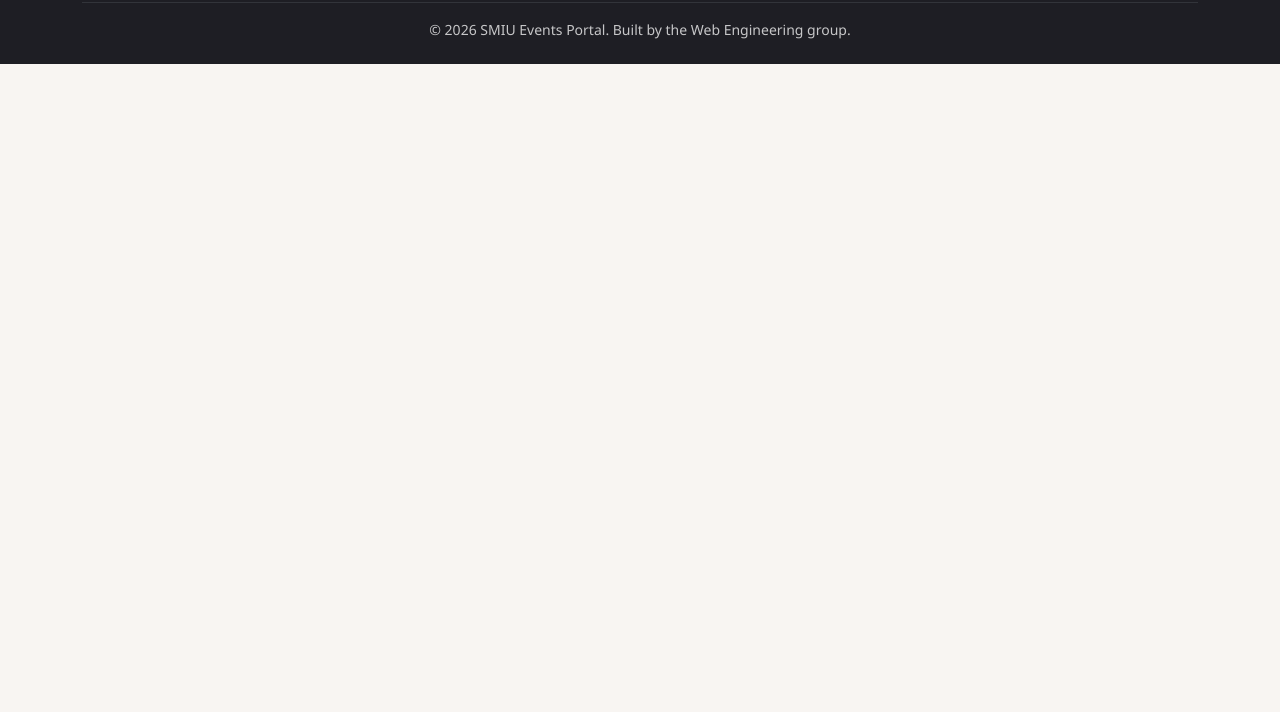
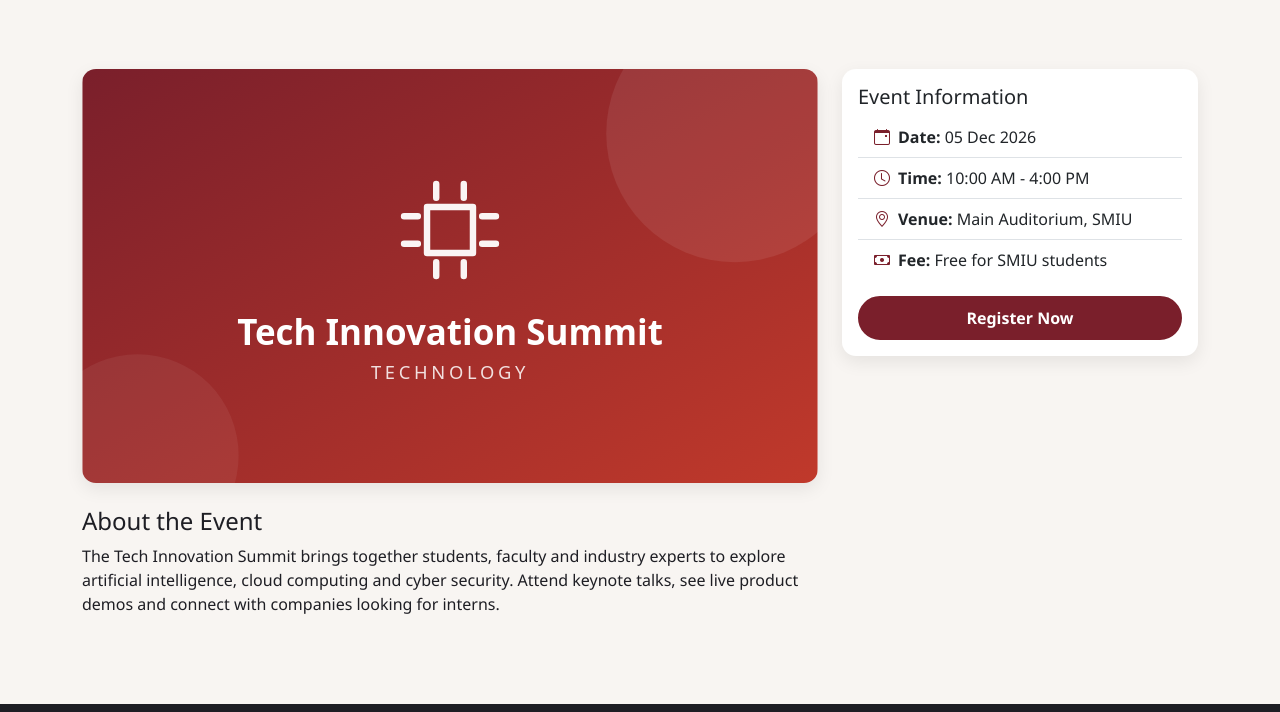
Before and after one commit to hunain0408-cloud/smiu-events-portal-alpha, a plain HTML site: page event-details.html in a window 1280 px wide. Shown: the part 257-969 px from the top of the page. Before the commit the page ends 800 px from the top, so only its background shows below. Drawn offline with nearby package versions, Linux system fonts and the light colour scheme.

Commit message:
Add event banner and information list to event details page

```diff
--- a/event-details.html
+++ b/event-details.html
@@ -38,7 +38,43 @@
 
   <!-- ===== Main content ===== -->
   <main>
-    <!-- Page content coming soon -->
+    <!-- ===== Page header ===== -->
+    <section class="page-header text-center">
+      <div class="container">
+        <h1 class="fw-bold">Tech Innovation Summit</h1>
+        <p class="lead mb-0">A full day of talks, demos and networking on emerging technologies.</p>
+      </div>
+    </section>
+
+    <!-- ===== Event overview ===== -->
+    <section class="section-padding">
+      <div class="container">
+        <div class="row g-4 align-items-start">
+          <div class="col-lg-8">
+            <img src="images/event-tech-summit.svg" class="event-banner mb-4" alt="Tech Innovation Summit banner">
+            <h2 class="h4">About the Event</h2>
+            <p>The Tech Innovation Summit brings together students, faculty and industry experts to explore
+              artificial intelligence, cloud computing and cyber security. Attend keynote talks, see live
+              product demos and connect with companies looking for interns.</p>
+          </div>
+          <div class="col-lg-4">
+            <div class="card event-card">
+              <div class="card-body">
+                <h2 class="h5 card-title">Event Information</h2>
+                <ul class="list-group list-group-flush info-list">
+                  <li class="list-group-item"><i class="bi bi-calendar-event"></i><strong>Date:</strong> 05 Dec 2026</li>
+                  <li class="list-group-item"><i class="bi bi-clock"></i><strong>Time:</strong> 10:00 AM - 4:00 PM</li>
+                  <li class="list-group-item"><i class="bi bi-geo-alt"></i><strong>Venue:</strong> Main Auditorium, SMIU</li>
+                  <li class="list-group-item"><i class="bi bi-cash"></i><strong>Fee:</strong> Free for SMIU students</li>
+                </ul>
+                <button type="button" class="btn btn-smiu w-100 mt-3" data-bs-toggle="modal"
+                        data-bs-target="#registerModal">Register Now</button>
+              </div>
+            </div>
+          </div>
+        </div>
+      </div>
+    </section>
   </main>
 
   <!-- ===== Footer ===== -->
```
